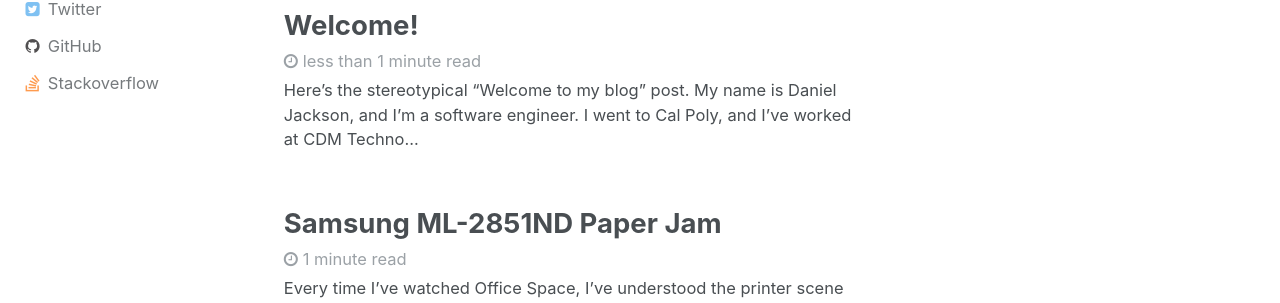
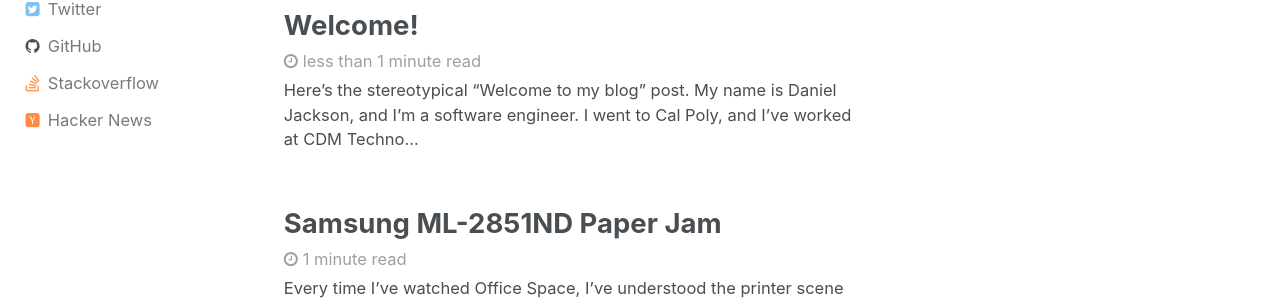
Before and after one commit to e28eta/e28eta.github.io, a Jekyll site: the page built from index.html, in a window 1280 px wide. Shown: the part 218-521 px from the top of the page. Built offline with Jekyll 4.4.1, drawn with Linux system fonts in a browser that asks for light colours; the list of posts is cut into pages by our own code.

Commit message:
Adding Hacker News profile link to author sidebar

```diff
--- a/_config.yml
+++ b/_config.yml
@@ -91,6 +91,7 @@ author:
   foursquare       :
   github           : "e28eta"
   google_plus      :
+  hacker_news      : "e28eta"
   keybase          :
   instagram        :
   lastfm           :
--- a/_includes/author-profile-custom-links.html
+++ b/_includes/author-profile-custom-links.html
@@ -1,7 +1,7 @@
-<!--
+  {% if author.hacker_news %}
   <li>
-    <a href="http://link-to-whatever-social-network.com/user/" itemprop="sameAs">
-      <i class="fa fa-fw" aria-hidden="true"></i> Custom Social Profile Link
+    <a href="https://news.ycombinator.com/user?id={{ author.hacker_news }}" itemprop="sameAs">
+      <i class="fa fa-fw fa-hacker-news" aria-hidden="true"></i> Hacker News
     </a>
   </li>
--->
+  {% endif %}
--- a/_sass/_utilities.scss
+++ b/_sass/_utilities.scss
@@ -217,6 +217,10 @@ body:hover .visually-hidden button {
   .fa-google-plus,
   .fa-google-plus-square {
     color: $google-plus-color;
+  }
+
+  .fa-hacker-news {
+    color: $hacker-news-color
   }
 
   .fa-instagram {
--- a/_sass/_variables.scss
+++ b/_sass/_variables.scss
@@ -74,6 +74,7 @@ $flickr-color               : #ff0084 !default;
 $foursquare-color           : #0072b1 !default;
 $github-color               : #171516 !default;
 $google-plus-color          : #dd4b39 !default;
+$hacker-news-color          : #ff6600 !default;
 $instagram-color            : #517fa4 !default;
 $lastfm-color               : #d51007 !default;
 $linkedin-color             : #007bb6 !default;
```
